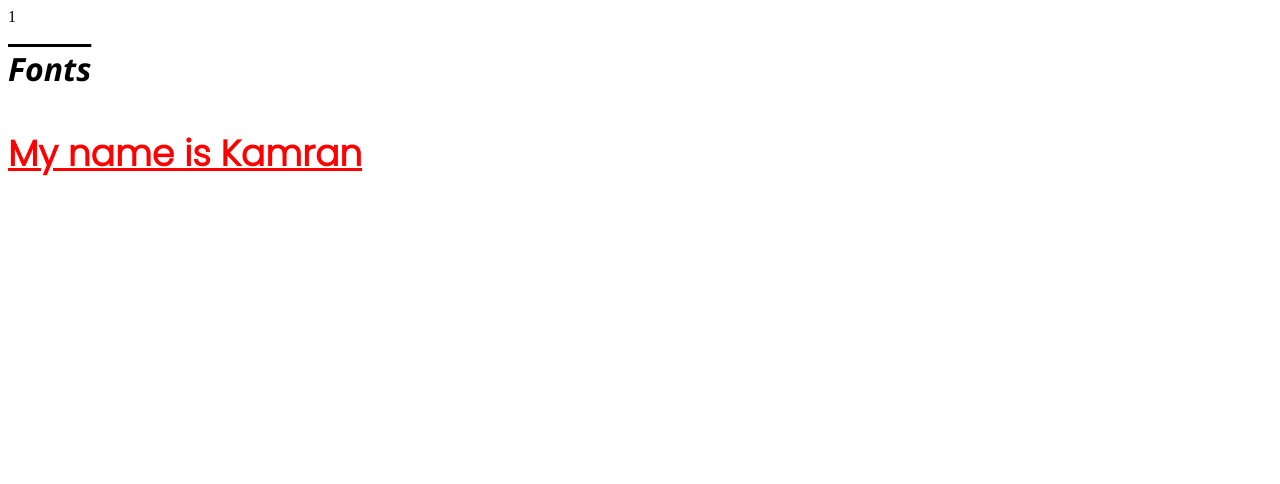
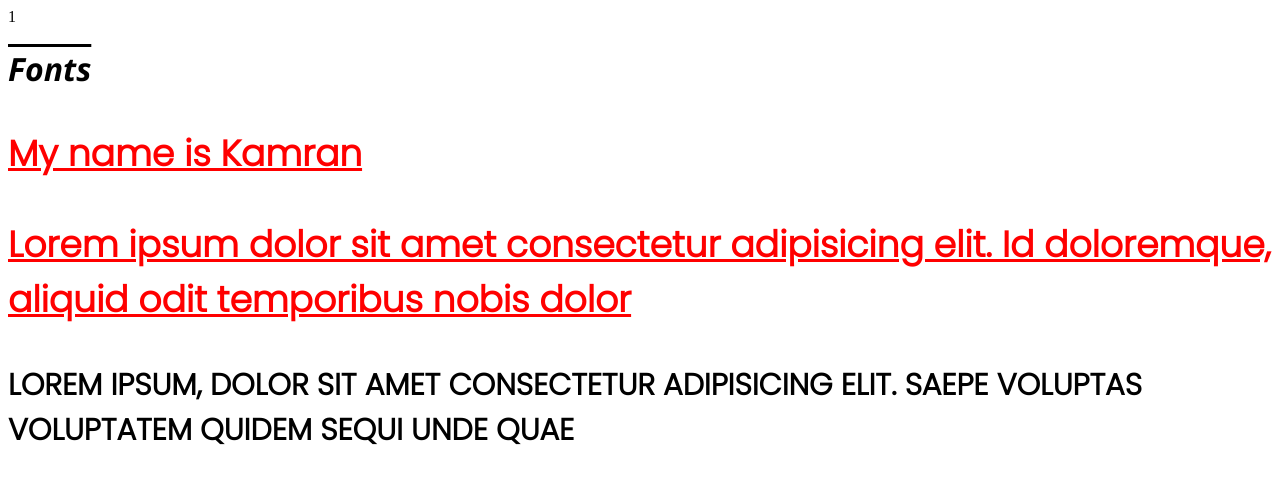
Before and after one commit to sillydotdev/html-css, a plain HTML site: page CSS/03_fonts.html in a window 1280 px wide. Drawn offline with Linux system fonts and the light colour scheme.

Commit message:
fonts in css

```diff
--- a/CSS/03_fonts.css
+++ b/CSS/03_fonts.css
@@ -13,4 +13,15 @@ p {
   color: red;
   font-size: 36px;
   font-weight: 900;
+
+  line-height: normal;
 }
+
+#para {
+  font-size: 30px;
+  text-decoration: none;
+  color: black;
+  text-transform: capitalize;
+  text-transform: lowercase;
+  text-transform: uppercase;
+}
--- a/CSS/03_fonts.html
+++ b/CSS/03_fonts.html
@@ -1,4 +1,5 @@
-1<!DOCTYPE html>
+1
+<!DOCTYPE html>
 <html lang="en">
 
 <head>
@@ -11,7 +12,8 @@
 <body>
     <h1>Fonts</h1>
     <p>My name is Kamran</p>
-
+    <p>Lorem ipsum dolor sit amet consectetur adipisicing elit. Id doloremque, aliquid odit temporibus nobis dolor</p>
+    <p id="para">Lorem ipsum, dolor sit amet consectetur adipisicing elit. Saepe voluptas voluptatem quidem sequi unde quae</p>
 </body>
 
 </html>
```
